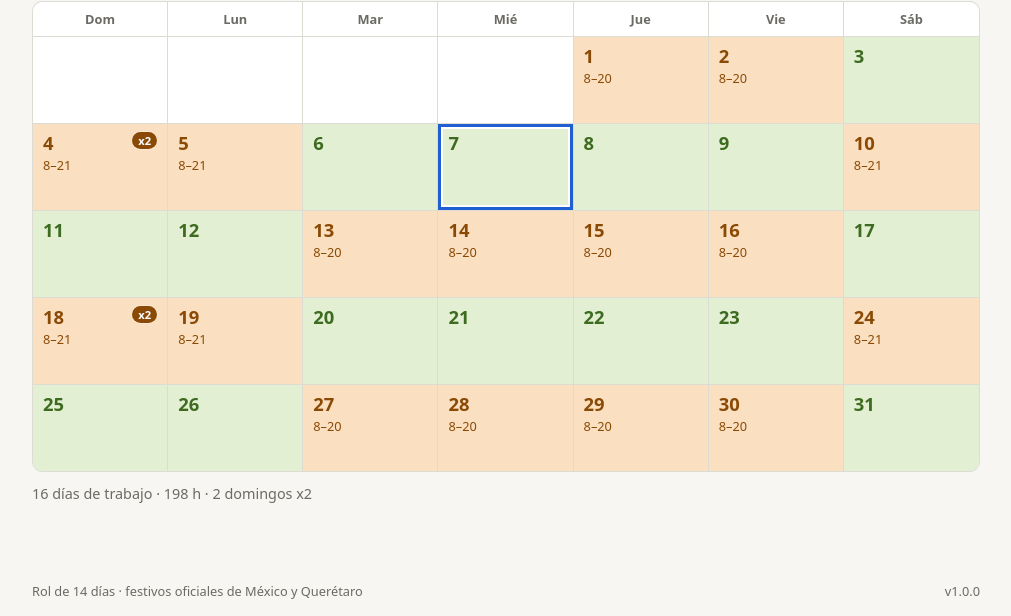
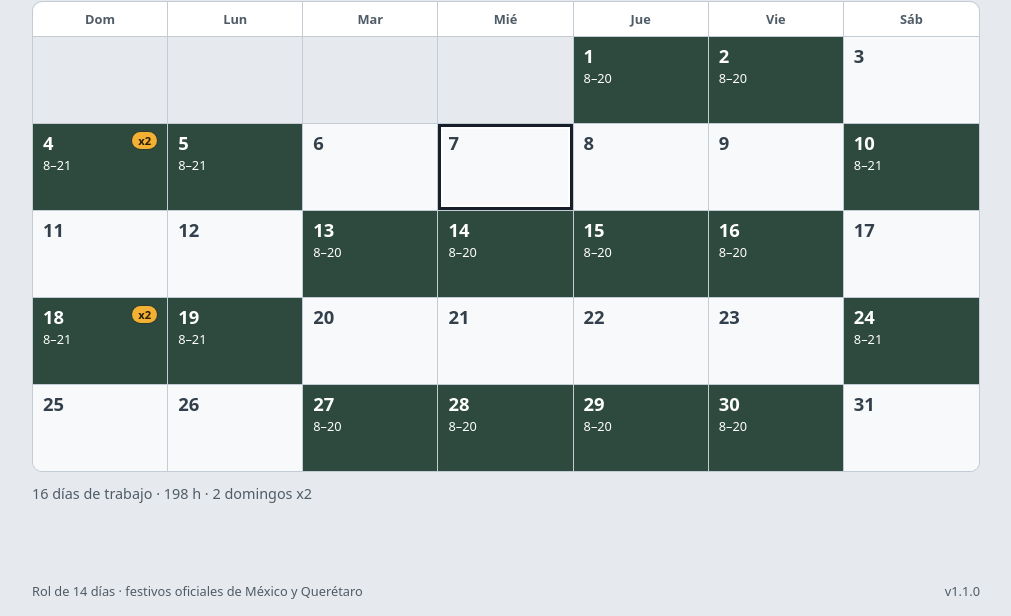
Before and after one commit to Starmise/Apex-Calendar, a website built with Vite: page index.html in a window 1280 px wide. Shown: the part 184-800 px from the top of the page, without its empty margins (134-1145 px from the left). Built offline with nearby package versions, Linux system fonts and the light colour scheme.

Commit message:
v1.1.0: paletas rediseñadas y distintas entre sí
- Cada paleta define su juego completo (fondo, superficie, texto, líneas,
  foco y colores del rol) en claro y oscuro
- Nuevas: Pizarrón (predeterminada), Vino y menta, Cítrico; Lavanda
  renovada; se quitan Clásico, Océano y Sobrio
- Anillo de hoy y puntito de recordatorio visibles en cualquier paleta
- Ejemplo de recordatorio: "Hoy nos traen comida a la oficina"
- Pruebas: juego completo, paletas distintas, foco visible (3:1)

Co-Authored-By: Claude Opus 5.5 <noreply@anthropic.com>
Claude-Session: https://claude.ai/code/session_018B83WJB7eoK5u5Hh1eMtqp

```diff
--- a/package.json
+++ b/package.json
@@ -1,7 +1,7 @@
 {
   "name": "apex-calendar",
   "private": true,
-  "version": "1.0.0",
+  "version": "1.1.0",
   "description": "Calendario de trabajo con rol de 14 días, domingos x2 y festivos x3.",
   "type": "module",
   "scripts": {
--- a/src/data/palettes.js
+++ b/src/data/palettes.js
@@ -1,82 +1,94 @@
-// Paletas de color. Cada una define los colores del rol para modo claro y oscuro.
-// Los colores neutros (fondo, texto, líneas) viven en themes.css; una paleta puede
-// sobrescribirlos si lo necesita (p. ej. alto contraste).
+// Paletas de color. Cada una es un juego completo (fondo, texto, líneas y colores del rol)
+// para modo claro y oscuro, así que se ven distintas entre sí y no solo cambian dos tonos.
 // tests/colors.test.js comprueba que todo el texto cumpla contraste WCAG AA (4.5:1).
 
 export const PALETTES = [
   {
-    id: 'clasico',
-    name: 'Clásico',
+    // Verde pizarrón para trabajar, blanco para descansar, ámbar para el domingo. Fondo gris frío.
+    id: 'pizarron',
+    name: 'Pizarrón',
     light: {
-      'work-bg': '#fadfc0', 'work-fg': '#8a4a06',
-      'rest-bg': '#e2efd3', 'rest-fg': '#3d6b1f',
-      'x2-bg': '#8a4a06', 'x2-fg': '#ffffff',
-      'x3-bg': '#b42318', 'x3-fg': '#ffffff',
-      accent: '#1f5fd1', 'accent-fg': '#ffffff',
+      bg: '#e6eaee', surface: '#ffffff', text: '#17202a', muted: '#4f5b66', line: '#c3ccd4',
+      'work-bg': '#2e4a3e', 'work-fg': '#ffffff',
+      'rest-bg': '#f7f9fa', 'rest-fg': '#33404c',
+      'x2-bg': '#f2b134', 'x2-fg': '#2b1d00',
+      'x3-bg': '#cf3540', 'x3-fg': '#ffffff',
+      accent: '#2e4a3e', 'accent-fg': '#ffffff', focus: '#c06f00', danger: '#b4232a',
     },
     dark: {
-      'work-bg': '#4a3317', 'work-fg': '#f6c58c',
-      'rest-bg': '#26381c', 'rest-fg': '#a9d58a',
-      'x2-bg': '#f6c58c', 'x2-fg': '#2a1a05',
-      'x3-bg': '#ff8a7a', 'x3-fg': '#2b0905',
-      accent: '#7aa7ff', 'accent-fg': '#0b1a33',
+      bg: '#10161c', surface: '#18212a', text: '#e6edf3', muted: '#9aa7b3', line: '#2c3946',
+      'work-bg': '#7fb59b', 'work-fg': '#0a1c14',
+      'rest-bg': '#1d2731', 'rest-fg': '#b8c4cf',
+      'x2-bg': '#f2b134', 'x2-fg': '#2b1d00',
+      'x3-bg': '#ff6b70', 'x3-fg': '#2a0405',
+      accent: '#9fd0b6', 'accent-fg': '#0a1c14', focus: '#f2b134', danger: '#ff8a8e',
     },
   },
   {
-    id: 'oceano',
-    name: 'Océano',
+    // Vino para trabajar y menta para descansar.
+    id: 'vino',
+    name: 'Vino y menta',
     light: {
-      'work-bg': '#cfe3fb', 'work-fg': '#0b4a8f',
-      'rest-bg': '#e6eef2', 'rest-fg': '#38515f',
-      'x2-bg': '#0b4a8f', 'x2-fg': '#ffffff',
-      'x3-bg': '#b42318', 'x3-fg': '#ffffff',
-      accent: '#0b62c4', 'accent-fg': '#ffffff',
+      bg: '#eef5f1', surface: '#ffffff', text: '#1b2621', muted: '#4c5c54', line: '#c6d8ce',
+      'work-bg': '#7a1f3d', 'work-fg': '#ffffff',
+      'rest-bg': '#cfeedd', 'rest-fg': '#1d4d36',
+      'x2-bg': '#ffd166', 'x2-fg': '#3a2a00',
+      'x3-bg': '#ffffff', 'x3-fg': '#7a1f3d',
+      accent: '#7a1f3d', 'accent-fg': '#ffffff', focus: '#1f8a5b', danger: '#a3123a',
     },
     dark: {
-      'work-bg': '#12345a', 'work-fg': '#a9cdf7',
-      'rest-bg': '#23292e', 'rest-fg': '#b4c2cc',
-      'x2-bg': '#a9cdf7', 'x2-fg': '#0a1d33',
-      'x3-bg': '#ff8a7a', 'x3-fg': '#2b0905',
-      accent: '#6fb0ff', 'accent-fg': '#06203f',
+      bg: '#111816', surface: '#18211d', text: '#e7efe9', muted: '#9fb0a7', line: '#2b3a33',
+      'work-bg': '#e88aa6', 'work-fg': '#2a0a15',
+      'rest-bg': '#1f3a2d', 'rest-fg': '#a9e0c3',
+      'x2-bg': '#ffd166', 'x2-fg': '#3a2a00',
+      'x3-bg': '#ffffff', 'x3-fg': '#7a1f3d',
+      accent: '#e88aa6', 'accent-fg': '#2a0a15', focus: '#6fd3a2', danger: '#ff8fa8',
     },
   },
   {
+    // Amarillo limón para trabajar sobre gris neutro; acento verde azulado.
+    id: 'citrico',
+    name: 'Cítrico',
+    light: {
+      bg: '#efefef', surface: '#ffffff', text: '#1e1e1e', muted: '#575757', line: '#cfcfcf',
+      'work-bg': '#ffd23f', 'work-fg': '#3a2e00',
+      'rest-bg': '#ffffff', 'rest-fg': '#4a4a4a',
+      'x2-bg': '#00777a', 'x2-fg': '#ffffff',
+      'x3-bg': '#d7263d', 'x3-fg': '#ffffff',
+      accent: '#00777a', 'accent-fg': '#ffffff', focus: '#d7263d', danger: '#b51d31',
+    },
+    dark: {
+      bg: '#1d1f20', surface: '#26292a', text: '#f0f0ee', muted: '#a9adaf', line: '#3a3e40',
+      'work-bg': '#ffd23f', 'work-fg': '#3a2e00',
+      'rest-bg': '#2c3032', 'rest-fg': '#cfd2d3',
+      'x2-bg': '#00777a', 'x2-fg': '#ffffff',
+      'x3-bg': '#d7263d', 'x3-fg': '#ffffff',
+      accent: '#3fc1c4', 'accent-fg': '#002a2b', focus: '#ffd23f', danger: '#ff6b7c',
+    },
+  },
+  {
+    // Morado intenso para trabajar, lila claro para descansar; rosa y coral para la paga extra.
     id: 'lavanda',
     name: 'Lavanda',
     light: {
-      'work-bg': '#e6dcfa', 'work-fg': '#4f2a96',
-      'rest-bg': '#fdf1c7', 'rest-fg': '#634b07',
-      'x2-bg': '#4f2a96', 'x2-fg': '#ffffff',
-      'x3-bg': '#b42318', 'x3-fg': '#ffffff',
-      accent: '#6a3fc2', 'accent-fg': '#ffffff',
+      bg: '#f3f0fa', surface: '#ffffff', text: '#221a33', muted: '#5a5070', line: '#d6cfe8',
+      'work-bg': '#5b3fa8', 'work-fg': '#ffffff',
+      'rest-bg': '#ebe5f7', 'rest-fg': '#43386a',
+      'x2-bg': '#ffb3c7', 'x2-fg': '#4a0d22',
+      'x3-bg': '#ff7a59', 'x3-fg': '#2b0b00',
+      accent: '#5b3fa8', 'accent-fg': '#ffffff', focus: '#d63c78', danger: '#b3243f',
     },
     dark: {
-      'work-bg': '#33244f', 'work-fg': '#d3c2f5',
-      'rest-bg': '#3a3215', 'rest-fg': '#f0d98a',
-      'x2-bg': '#d3c2f5', 'x2-fg': '#1d1033',
-      'x3-bg': '#ff8a7a', 'x3-fg': '#2b0905',
-      accent: '#b39bf0', 'accent-fg': '#1d1033',
+      bg: '#15121e', surface: '#1e1a2a', text: '#ece8f6', muted: '#a69fbd', line: '#332d47',
+      'work-bg': '#b9a3ff', 'work-fg': '#1d1240',
+      'rest-bg': '#262036', 'rest-fg': '#c9bfe6',
+      'x2-bg': '#ffb3c7', 'x2-fg': '#4a0d22',
+      'x3-bg': '#ff9a80', 'x3-fg': '#2b0b00',
+      accent: '#b9a3ff', 'accent-fg': '#1d1240', focus: '#ff8fb8', danger: '#ff8fa3',
     },
   },
   {
-    id: 'sobrio',
-    name: 'Sobrio',
-    light: {
-      'work-bg': '#d9d9d2', 'work-fg': '#262624',
-      'rest-bg': '#f6f6f2', 'rest-fg': '#55554f',
-      'x2-bg': '#262624', 'x2-fg': '#ffffff',
-      'x3-bg': '#8c1d18', 'x3-fg': '#ffffff',
-      accent: '#3b3b37', 'accent-fg': '#ffffff',
-    },
-    dark: {
-      'work-bg': '#3d3d39', 'work-fg': '#ecece6',
-      'rest-bg': '#20201e', 'rest-fg': '#a9a9a2',
-      'x2-bg': '#ecece6', 'x2-fg': '#1a1a18',
-      'x3-bg': '#ff8a7a', 'x3-fg': '#2b0905',
-      accent: '#d6d6cf', 'accent-fg': '#1a1a18',
-    },
-  },
-  {
+    // Máximo contraste para leer con poca vista o con mucho sol.
     id: 'contraste',
     name: 'Alto contraste',
     light: {
@@ -85,7 +97,7 @@ export const PALETTES = [
       'rest-bg': '#ffffff', 'rest-fg': '#000000',
       'x2-bg': '#ffd400', 'x2-fg': '#000000',
       'x3-bg': '#ffffff', 'x3-fg': '#a50000',
-      accent: '#0b3d91', 'accent-fg': '#ffffff', focus: '#c40000',
+      accent: '#0b3d91', 'accent-fg': '#ffffff', focus: '#c40000', danger: '#a50000',
     },
     dark: {
       bg: '#000000', surface: '#000000', text: '#ffffff', muted: '#d0d0d0', line: '#9a9a9a',
@@ -93,12 +105,12 @@ export const PALETTES = [
       'rest-bg': '#000000', 'rest-fg': '#ffffff',
       'x2-bg': '#000000', 'x2-fg': '#ffffff',
       'x3-bg': '#000000', 'x3-fg': '#ff8a8a',
-      accent: '#ffd400', 'accent-fg': '#000000', focus: '#00e5ff',
+      accent: '#ffd400', 'accent-fg': '#000000', focus: '#00e5ff', danger: '#ff8a8a',
     },
   },
 ];
 
-export const DEFAULT_PALETTE = 'clasico';
+export const DEFAULT_PALETTE = 'pizarron';
 
 export function getPalette(id) {
   return PALETTES.find((p) => p.id === id) ?? PALETTES.find((p) => p.id === DEFAULT_PALETTE);
--- a/src/styles/base.css
+++ b/src/styles/base.css
@@ -270,6 +270,10 @@ button:disabled {
   vertical-align: top;
 }
 
+.month-grid td.empty {
+  background: var(--bg);
+}
+
 .month-grid tr > :last-child {
   border-right: 0;
 }
@@ -318,8 +322,8 @@ button:disabled {
 }
 
 .day.today {
-  /* Doble anillo: se ve sobre cualquier color de día. */
-  box-shadow: inset 0 0 0 3px var(--accent), inset 0 0 0 5px var(--surface);
+  /* Doble anillo (color del texto + fondo): se ve sobre cualquier color de día. */
+  box-shadow: inset 0 0 0 3px var(--text), inset 0 0 0 5px var(--surface);
 }
 
 .day:focus-visible {
@@ -360,7 +364,7 @@ button:disabled {
   margin-top: auto;
   font-size: 0.72rem;
   font-weight: 700;
-  color: var(--accent);
+  color: currentColor;
 }
 
 .pay {
--- a/src/styles/themes.css
+++ b/src/styles/themes.css
@@ -1,75 +1,75 @@
-/* Colores neutros y valores por defecto (paleta Clásico).
+/* Colores neutros y valores por defecto (paleta Pizarrón).
    La paleta elegida y los colores propios se inyectan desde src/app/theme.js
    con la misma estructura, así que estos valores solo se ven si falla el JS.
 
    Modo: sin atributo = sigue al sistema; data-theme="light" | "dark" = forzado. */
 :root {
   color-scheme: light;
-  --bg: #f7f6f2;
+  --bg: #e6eaee;
   --surface: #ffffff;
-  --text: #1d1d1b;
-  --muted: #6b6a64;
-  --line: #dcdbd4;
-  --accent: #1f5fd1;
+  --text: #17202a;
+  --muted: #4f5b66;
+  --line: #c3ccd4;
+  --accent: #2e4a3e;
   --accent-fg: #ffffff;
-  --focus: #1f5fd1;
-  --danger: #b42318;
+  --focus: #c06f00;
+  --danger: #b4232a;
 
-  --work-bg: #fadfc0;
-  --work-fg: #8a4a06;
-  --rest-bg: #e2efd3;
-  --rest-fg: #3d6b1f;
+  --work-bg: #2e4a3e;
+  --work-fg: #ffffff;
+  --rest-bg: #f7f9fa;
+  --rest-fg: #33404c;
 
-  --x2-bg: #8a4a06;
-  --x2-fg: #ffffff;
-  --x3-bg: #b42318;
+  --x2-bg: #f2b134;
+  --x2-fg: #2b1d00;
+  --x3-bg: #cf3540;
   --x3-fg: #ffffff;
 }
 
 @media (prefers-color-scheme: dark) {
   :root:not([data-theme='light']) {
     color-scheme: dark;
-    --bg: #151513;
-    --surface: #1e1e1b;
-    --text: #ecebe6;
-    --muted: #a3a29b;
-    --line: #393934;
-    --accent: #7aa7ff;
-    --accent-fg: #0b1a33;
-    --focus: #7aa7ff;
-    --danger: #ff8a7a;
+    --bg: #10161c;
+    --surface: #18212a;
+    --text: #e6edf3;
+    --muted: #9aa7b3;
+    --line: #2c3946;
+    --accent: #9fd0b6;
+    --accent-fg: #0a1c14;
+    --focus: #f2b134;
+    --danger: #ff8a8e;
 
-    --work-bg: #4a3317;
-    --work-fg: #f6c58c;
-    --rest-bg: #26381c;
-    --rest-fg: #a9d58a;
+    --work-bg: #7fb59b;
+    --work-fg: #0a1c14;
+    --rest-bg: #1d2731;
+    --rest-fg: #b8c4cf;
 
-    --x2-bg: #f6c58c;
-    --x2-fg: #2a1a05;
-    --x3-bg: #ff8a7a;
-    --x3-fg: #2b0905;
+    --x2-bg: #f2b134;
+    --x2-fg: #2b1d00;
+    --x3-bg: #ff6b70;
+    --x3-fg: #2a0405;
   }
 }
 
 :root[data-theme='dark'] {
   color-scheme: dark;
-  --bg: #151513;
-  --surface: #1e1e1b;
-  --text: #ecebe6;
-  --muted: #a3a29b;
-  --line: #393934;
-  --accent: #7aa7ff;
-  --accent-fg: #0b1a33;
-  --focus: #7aa7ff;
-  --danger: #ff8a7a;
+  --bg: #10161c;
+  --surface: #18212a;
+  --text: #e6edf3;
+  --muted: #9aa7b3;
+  --line: #2c3946;
+  --accent: #9fd0b6;
+  --accent-fg: #0a1c14;
+  --focus: #f2b134;
+  --danger: #ff8a8e;
 
-  --work-bg: #4a3317;
-  --work-fg: #f6c58c;
-  --rest-bg: #26381c;
-  --rest-fg: #a9d58a;
+  --work-bg: #7fb59b;
+  --work-fg: #0a1c14;
+  --rest-bg: #1d2731;
+  --rest-fg: #b8c4cf;
 
-  --x2-bg: #f6c58c;
-  --x2-fg: #2a1a05;
-  --x3-bg: #ff8a7a;
-  --x3-fg: #2b0905;
+  --x2-bg: #f2b134;
+  --x2-fg: #2b1d00;
+  --x3-bg: #ff6b70;
+  --x3-fg: #2a0405;
 }
--- a/src/views/reminders.js
+++ b/src/views/reminders.js
@@ -41,7 +41,7 @@ export function reminderForm({ initial = null, date, compact = false, showNotify
   text.required = true;
   text.maxLength = MAX_TEXT;
   text.autocomplete = 'off';
-  text.placeholder = 'Ej. Llevar uniforme limpio';
+  text.placeholder = 'Ej. Hoy nos traen comida a la oficina';
   text.value = initial?.text ?? '';
 
   const dateInput = el('input');
--- a/tests/colors.test.js
+++ b/tests/colors.test.js
@@ -4,11 +4,11 @@ import { PALETTES } from '../src/data/palettes.js';
 import { buildThemeCSS, themeVars } from '../src/app/theme.js';
 import { normalizeSettings, DEFAULT_SETTINGS } from '../src/core/settings.js';
 
-// Neutros de themes.css (los que una paleta no sobrescribe).
-const NEUTRAL = {
-  light: { bg: '#f7f6f2', surface: '#ffffff', text: '#1d1d1b', muted: '#6b6a64' },
-  dark: { bg: '#151513', surface: '#1e1e1b', text: '#ecebe6', muted: '#a3a29b' },
-};
+// Cada paleta debe traer el juego completo de colores (no depende de themes.css).
+const TOKENS = [
+  'bg', 'surface', 'text', 'muted', 'line', 'work-bg', 'work-fg', 'rest-bg', 'rest-fg',
+  'x2-bg', 'x2-fg', 'x3-bg', 'x3-fg', 'accent', 'accent-fg', 'focus', 'danger',
+];
 
 describe('utilidades de color', () => {
   it('lee y escribe hex', () => {
@@ -38,13 +38,15 @@ describe('utilidades de color', () => {
 describe('paletas', () => {
   for (const palette of PALETTES) {
     for (const mode of ['light', 'dark']) {
-      const c = { ...NEUTRAL[mode], ...palette[mode] };
+      const c = palette[mode];
+      it(`${palette.name} (${mode}): juego completo de colores`, () => {
+        for (const t of TOKENS) expect(isHex(c[t]), `${palette.id}/${mode}: ${t}`).toBe(true);
+      });
       it(`${palette.name} (${mode}): texto con contraste AA`, () => {
-        for (const k of Object.values(c)) expect(isHex(k), k).toBe(true);
         const pairs = [
           ['work-fg', 'work-bg'], ['rest-fg', 'rest-bg'], ['x2-fg', 'x2-bg'],
           ['x3-fg', 'x3-bg'], ['accent-fg', 'accent'], ['text', 'bg'], ['text', 'surface'],
-          ['muted', 'bg'], ['muted', 'surface'],
+          ['muted', 'bg'], ['muted', 'surface'], ['danger', 'surface'],
         ];
         for (const [fg, bg] of pairs) {
           expect(contrast(c[fg], c[bg]), `${fg} sobre ${bg}: ${c[fg]} / ${c[bg]}`).toBeGreaterThanOrEqual(4.5);
@@ -63,11 +65,30 @@ describe('paletas', () => {
   }
 });
 
+describe('las paletas se distinguen entre sí', () => {
+  it('cada una tiene su propio fondo y su propio color de trabajo', () => {
+    for (const mode of ['light', 'dark']) {
+      const bgs = PALETTES.map((p) => p[mode].bg);
+      const works = PALETTES.map((p) => p[mode]['work-bg']);
+      expect(new Set(bgs).size, `fondos ${mode}`).toBe(PALETTES.length);
+      expect(new Set(works).size, `trabajo ${mode}`).toBe(PALETTES.length);
+    }
+  });
+
+  it('el anillo de foco se ve sobre el fondo (3:1)', () => {
+    for (const p of PALETTES) {
+      for (const mode of ['light', 'dark']) {
+        expect(contrast(p[mode].focus, p[mode].surface), `${p.id}/${mode}`).toBeGreaterThanOrEqual(3);
+      }
+    }
+  });
+});
+
 describe('ajustes y tema', () => {
   it('normaliza datos dañados o viejos', () => {
     expect(normalizeSettings(null)).toEqual({ ...DEFAULT_SETTINGS, colors: {} });
     expect(normalizeSettings({ theme: 'morado', palette: 'nope', colors: { work: 'rojo', rest: '#ABCDEF', foo: '#000' } }))
-      .toEqual({ theme: 'auto', palette: 'clasico', colors: { rest: '#abcdef' } });
+      .toEqual({ theme: 'auto', palette: 'pizarron', colors: { rest: '#abcdef' } });
   });
 
   it('color propio: el texto se calcula con buen contraste', () => {
@@ -80,10 +101,10 @@ describe('ajustes y tema', () => {
   });
 
   it('la hoja respeta modo automático y forzado', () => {
-    const css = buildThemeCSS(normalizeSettings({ palette: 'oceano' }));
+    const css = buildThemeCSS(normalizeSettings({ palette: 'vino' }));
     expect(css).toContain('html:root {');
     expect(css).toContain('@media (prefers-color-scheme: dark)');
     expect(css).toContain('html:root[data-theme="dark"]');
-    expect(css).toContain('--work-bg: #cfe3fb');
+    expect(css).toContain('--work-bg: #7a1f3d');
   });
 });
```
Also changed, not shown: CLAUDE.md (+4 -1 lines), index.html (+1 -1 lines), tests/reminders.test.js (+1 -1 lines), CHANGELOG.md, README.md, public/manifest.webmanifest, 1 other file.
